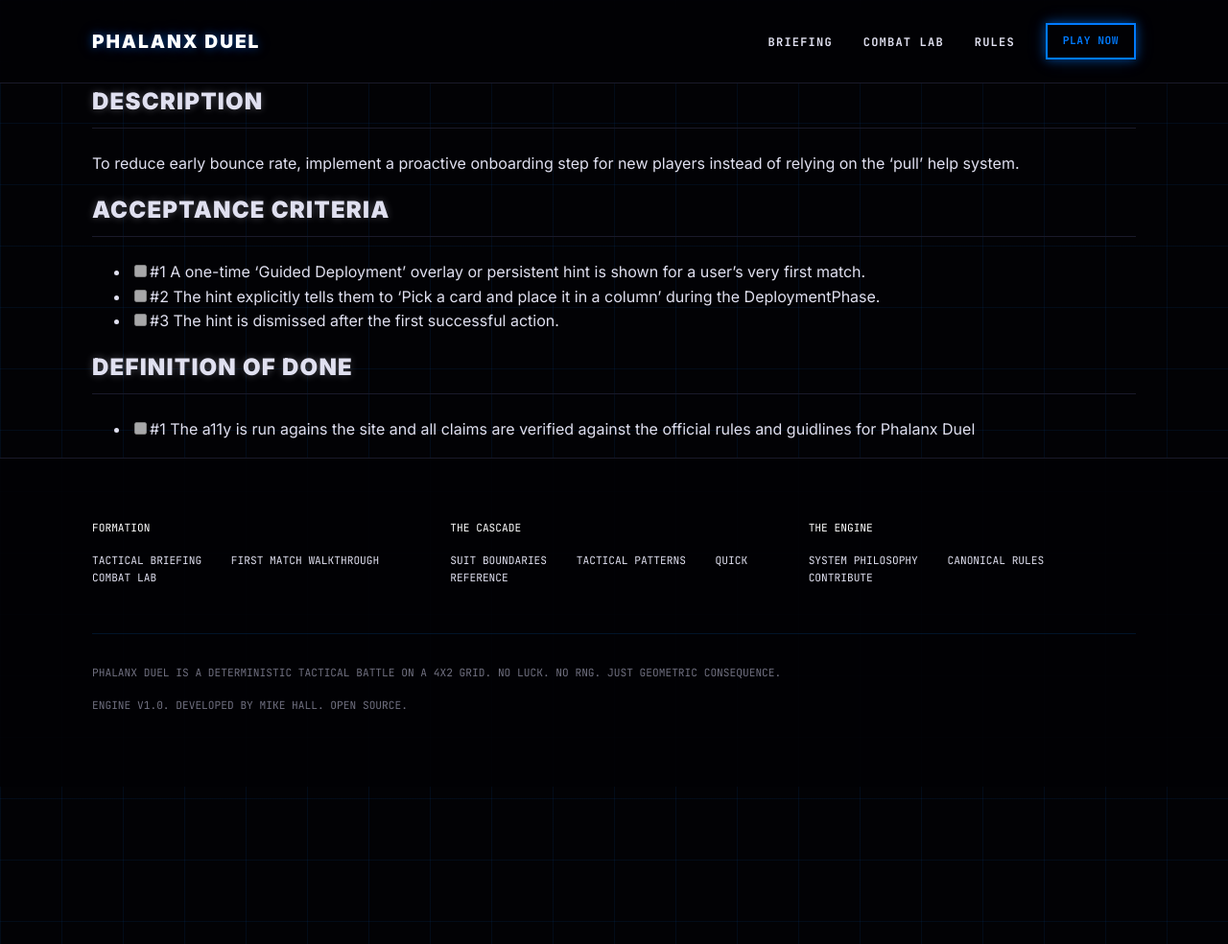
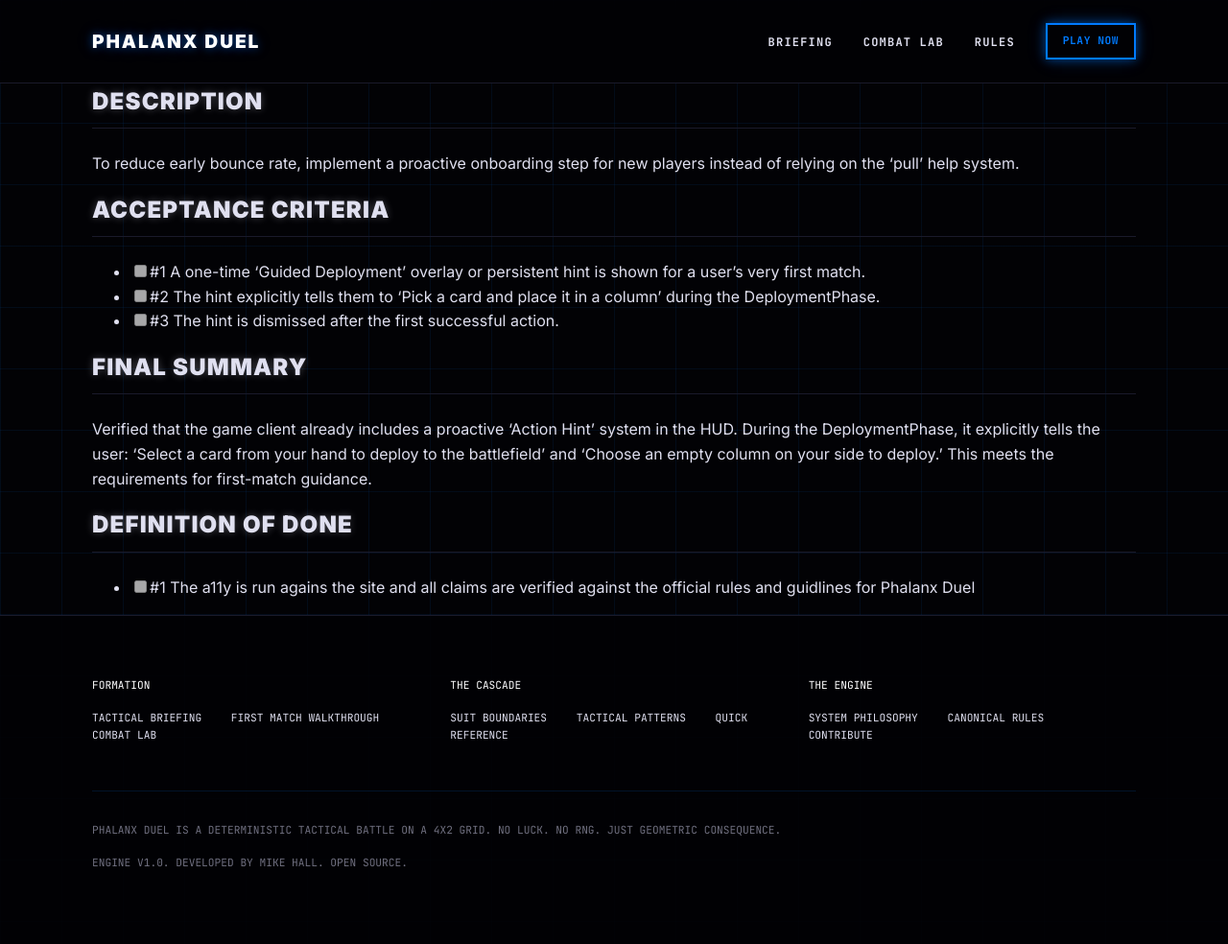
Before and after one commit to phalanxduel/phalanxduel.github.io, a Jekyll site: the page built from backlog/tasks/task-008 - First-Match-Guided-Onboarding.md, in a window 1280 px wide and 984 px high. Shown: the whole window at 96% size. Built offline with Jekyll 4.4.1, drawn with Linux system fonts in a browser that asks for light colours.

Commit message:
Update task TASK-008

```diff
--- a/backlog/tasks/task-008 - First-Match-Guided-Onboarding.md
+++ b/backlog/tasks/task-008 - First-Match-Guided-Onboarding.md
@@ -24,6 +25,12 @@ To reduce early bounce rate, implement a proactive onboarding step for new playe
 - [ ] #3 The hint is dismissed after the first successful action.
 <!-- AC:END -->
 
+## Final Summary
+
+<!-- SECTION:FINAL_SUMMARY:BEGIN -->
+Verified that the game client already includes a proactive 'Action Hint' system in the HUD. During the DeploymentPhase, it explicitly tells the user: 'Select a card from your hand to deploy to the battlefield' and 'Choose an empty column on your side to deploy.' This meets the requirements for first-match guidance.
+<!-- SECTION:FINAL_SUMMARY:END -->
+
 ## Definition of Done
 <!-- DOD:BEGIN -->
 - [ ] #1 The a11y is run agains the site and all claims are verified against the official rules and guidlines for Phalanx Duel
```
Also changed, not shown: other parts of backlog/tasks/task-008 - First-Match-Guided-Onboarding.md (+2 -1 lines).
